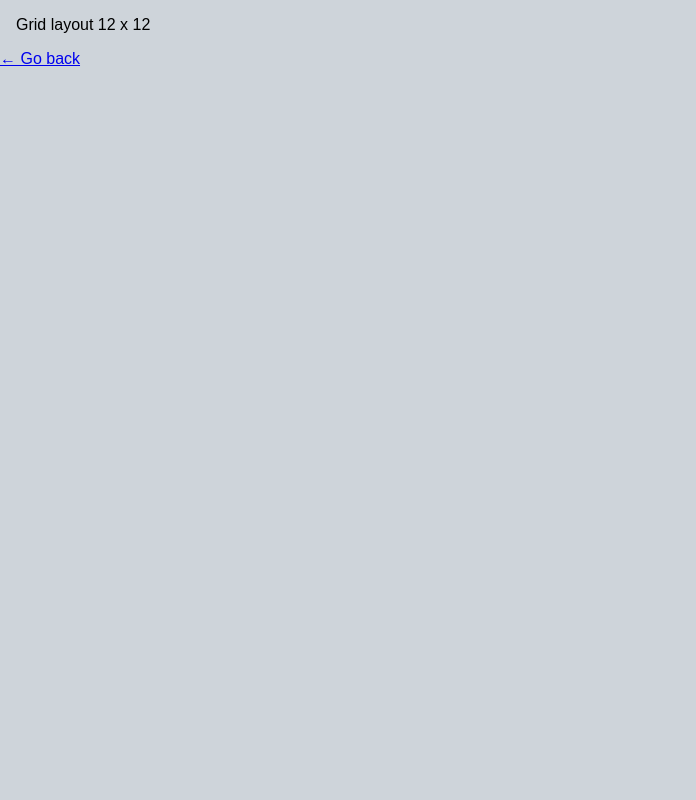
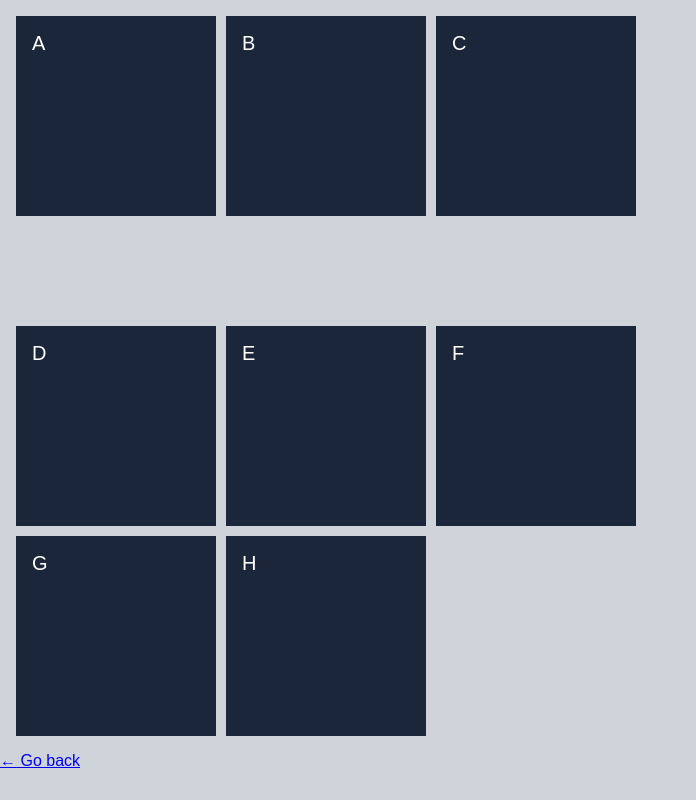
Before and after one commit to green2cerberuz/grid-layouts-practice, a website built with Vite: page designs/pattern1/index.html in a window 1280 px wide. Shown: the whole page, without its empty margins (0-696 px from the left). Built offline with nearby package versions, Linux system fonts and the light colour scheme.

Commit message:
feat: add a basic grid with block to know how to initialize my grids (#2)

```diff
--- a/designs/pattern1/index.html
+++ b/designs/pattern1/index.html
@@ -12,7 +12,17 @@
 
 <body>
   <div id="app">
-    <p>Grid layout 12 x 12</p>
+    <main class="grid-container">
+      <div class="grid-box">A</div>
+      <div class="grid-box">B</div>
+      <div class="grid-box">C</div>
+      <div class="grid-box">D</div>
+      <div class="grid-box">E</div>
+      <div class="grid-box">F</div>
+      <div class="grid-box">G</div>
+      <div class="grid-box">H</div>
+    </main>
+
   </div>
   <a href="/">&larr; Go back</a>
   <script type="module" src="pattern1.js"></script>
--- a/designs/pattern1/pattern1.css
+++ b/designs/pattern1/pattern1.css
@@ -0,0 +1,18 @@
+/* Here we are defining the grid based on columns and rows */
+/* Even if the grid element does not how the complete height
+ the grid is respected
+*/
+.grid-container {
+  display: grid;
+  grid-template-columns: 200px 200px 200px;
+  grid-template-rows: 300px;
+  gap: 10px;
+}
+
+.grid-box {
+  padding: 1rem;
+  height: 200px;
+  color: white;
+  background-color: #1b263b;
+  font-size: 20px;
+}
```
